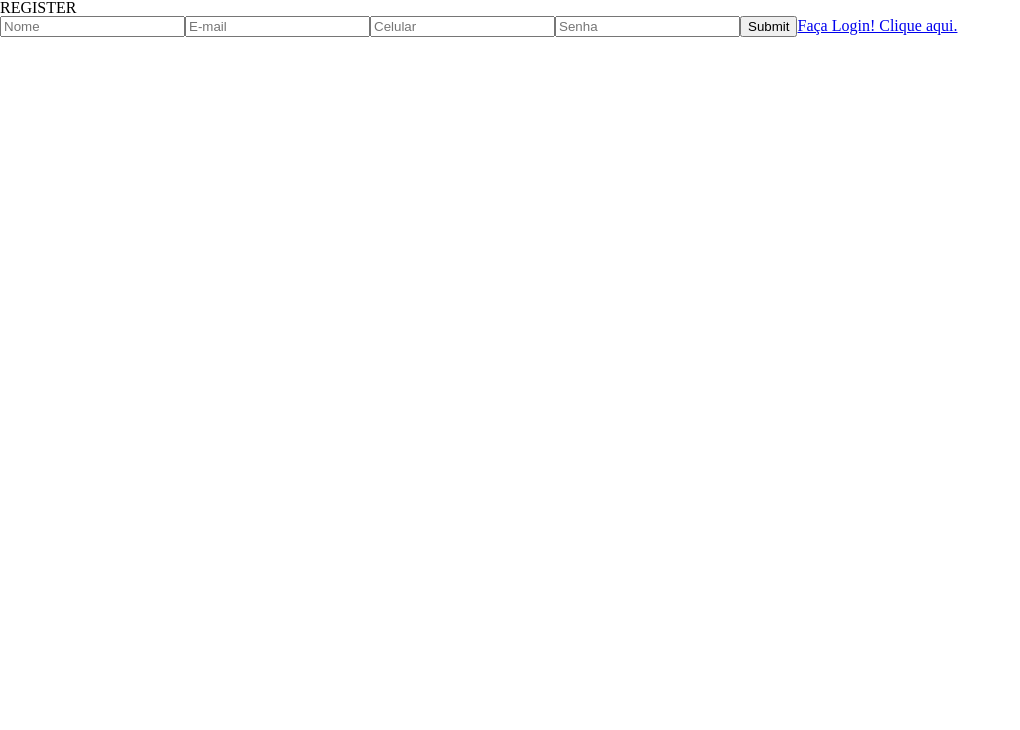
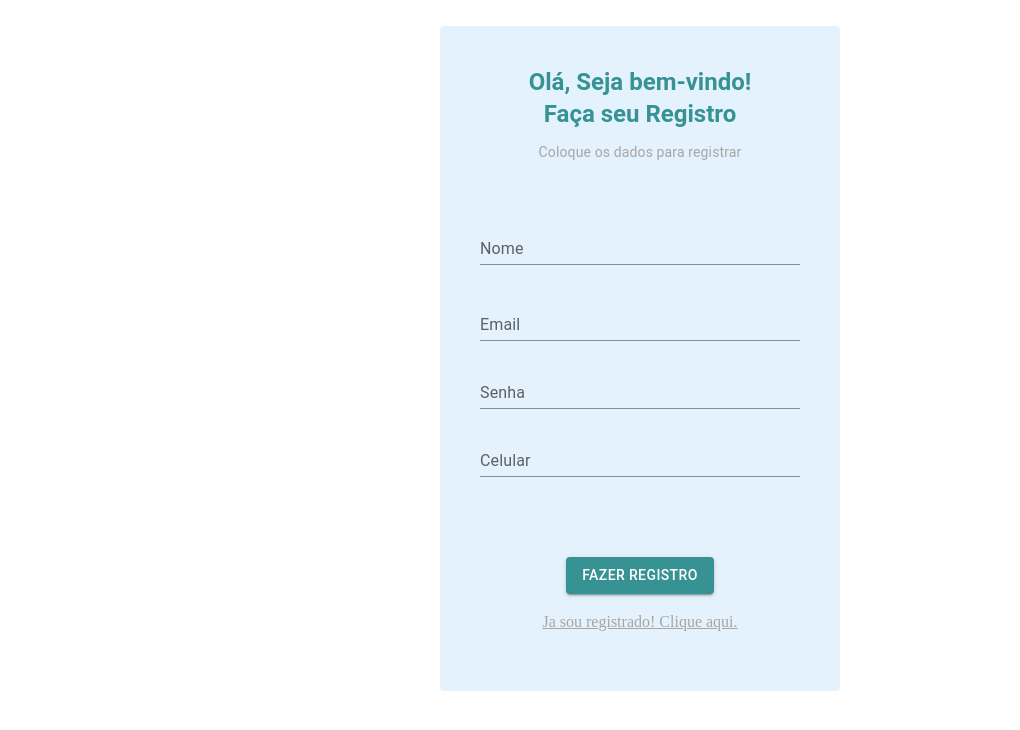
Before and after one commit to barcellos96/kenzie-front-end, a React (Create React App) app: page /register in a window 1280 px wide. Shown: the top 730 px of the page, without its empty margins (0-1020 px from the left). Built offline with nearby package versions, Linux system fonts and the light colour scheme; no server answers.

Commit message:
update: styled MUI login and register

```diff
--- a/src/components/modalUpdateUser/index.tsx
+++ b/src/components/modalUpdateUser/index.tsx
@@ -25,7 +25,7 @@ const ModalUpdateUser = () => {
 
   return (
     <>
-      <h1>MODAL NEW CONTACT</h1>
+      <h1>MODAL UPDATE USER</h1>
       <form onSubmit={handleSubmit(onSubmitFunction)}>
         <input {...register("name")} placeholder="Nome" />
         <input {...register("email")} type="email" placeholder="E-mail" />
--- a/src/pages/Dashboard/index.tsx
+++ b/src/pages/Dashboard/index.tsx
@@ -24,6 +24,16 @@ const Dashboard = () => {
     DeleteUserSelf(idUser);
   };
 
+  const handleOpenUpdateUserModal = () => {
+    setModalNewContact(false);
+    setModalUpdateUser(true);
+  };
+
+  const handleOpenNewContact = () => {
+    setModalNewContact(true);
+    setModalUpdateUser(false);
+  };
+
   if (!localStorage.getItem("token")) {
     return <Login />;
   }
@@ -32,12 +42,8 @@ const Dashboard = () => {
     <>
       <header>
         <span>DASHBOARD</span>
-        <button onClick={() => setModalNewContact(true)}>
-          adicionar contato
-        </button>
-        <button onClick={() => setModalUpdateUser(true)}>
-          atualizar conta
-        </button>
+        <button onClick={handleOpenNewContact}>adicionar contato</button>
+        <button onClick={handleOpenUpdateUserModal}>atualizar conta</button>
         <button onClick={handleDeleteUser}>deletar conta</button>
         <button onClick={handleLogout}>sair</button>
 
--- a/src/pages/Login/index.tsx
+++ b/src/pages/Login/index.tsx
@@ -37,24 +37,16 @@ const Login = () => {
     <Box
       sx={{
         display: "flex",
-        alignItems: "center",
-        justifyContent: "center",
-        width: "100%",
-        bgcolor: "#FFF",
-        height: "100vh",
-      }}
-    >
-      <Box
-        sx={{
-          display: "flex",
         flexDirection: "column",
         alignItems: "Center",
         width: "400px",
         bgcolor: "#e3f2fd",
         borderRadius: "1ch",
-          height: "70vh",
-          minHeight: "550px",
-          maxHeight: "650px",
+        margin: "0 auto",
+        marginTop: "10%",
+        height: "50%",
+
+        minHeight: "480px",
       }}
     >
       <Typography
@@ -76,7 +68,6 @@ const Login = () => {
           fontSize: "14px",
           fontWeight: "regular",
           marginTop: "10px",
-            marginBottom: "60px",
           color: "#a6a6a6",
         }}
       >
@@ -124,7 +115,7 @@ const Login = () => {
             type="password"
             sx={{
               width: "100%",
-                marginBottom: "80px",
+              marginBottom: "20px",
             }}
             {...register("password")}
           />
@@ -148,6 +139,7 @@ const Login = () => {
             variant="contained"
             sx={{
               bgcolor: "#369293",
+              marginTop: "60px",
               marginBottom: "20px",
               "&:hover": {
                 bgcolor: "#369293",
@@ -159,10 +151,24 @@ const Login = () => {
           >
             Fazer Login
           </Button>
-            <a href="/register">Registre-se! Clique aqui.</a>
+
+          <Box
+            component="a"
+            role="alert"
+            href="/register"
+            sx={{
+              display: "flex",
+              alignItems: "center",
+              justifyContent: "center",
+              color: "#a6a6a6",
+              width: "100%",
+              paddingBottom: 2,
+            }}
+          >
+            Registre-se! Clique aqui.
+          </Box>
         </Box>
       </form>
-      </Box>
     </Box>
   );
 };
--- a/src/pages/Register/index.tsx
+++ b/src/pages/Register/index.tsx
@@ -3,6 +3,8 @@ import { yupResolver } from "@hookform/resolvers/yup";
 import { useForm } from "react-hook-form";
 import { useContext } from "react";
 import { RegisterContext, TCreateUser } from "../../providers/Register";
+import Dashboard from "../Dashboard";
+import { Box, Typography, TextField, Button } from "@mui/material";
 
 const Register = () => {
   const { Register } = useContext(RegisterContext);
@@ -24,35 +26,203 @@ const Register = () => {
     Register(data);
   };
 
-  //   if (localStorage.getItem("token")) {
-  //     return <DashboardPage />;
-  //   }
+  if (localStorage.getItem("token")) {
+    return <Dashboard />;
+  }
+
+  const formStyle = {
+    margin: "30px 0",
+    padding: "15px",
+  };
 
   return (
-    <>
-      <h1>REGISTER</h1>
-      <form onSubmit={handleSubmit(onSubmitFunction)}>
-        <input {...register("name")} placeholder="Nome" />
+    <Box
+      sx={{
+        display: "flex",
+        flexDirection: "column",
+        margin: "0 auto",
+        marginTop: "2%",
+        alignItems: "Center",
+        minHeight: "620px",
+        height: "70%",
+        width: "400px",
+        bgcolor: "#e3f2fd",
+        borderRadius: "4px",
+      }}
+    >
+      <Typography
+        variant="h5"
+        sx={{
+          display: "flex",
+          flexDirection: "column",
+          alignItems: "center",
+          fontWeight: "bold",
+          marginTop: "40px",
+          color: "#369293",
+        }}
+      >
+        Olá, Seja bem-vindo! <p>Faça seu Registro</p>
+      </Typography>
+      <Typography
+        variant="subtitle1"
+        sx={{
+          fontSize: "14px",
+          fontWeight: "regular",
+          marginTop: "10px",
+          color: "#a6a6a6",
+        }}
+      >
+        Coloque os dados para registrar
+      </Typography>
+      <form style={formStyle}>
+        <Box
+          sx={{
+            display: "flex",
+            alignItems: "center",
+            flexDirection: "column",
+            width: "40ch",
+          }}
+        >
+          <TextField
+            id="name-id"
+            label="Nome"
+            variant="standard"
+            sx={{
+              m: 1,
+              width: "100%",
+              marginBottom: "20px",
+            }}
+            {...register("name")}
+          />
           {errors.name && errors.name.type === "required" && (
-          <span>campo obrigatório</span>
+            <Box
+              component="p"
+              role="alert"
+              sx={{
+                display: "flex",
+                color: "red",
+                width: "100%",
+                marginTop: "-12px",
+                paddingBottom: 2,
+              }}
+            >
+              Campo obrigatório
+            </Box>
           )}
-        <input {...register("email")} type="email" placeholder="E-mail" />
+          <TextField
+            id="email-id"
+            label="Email"
+            variant="standard"
+            sx={{
+              m: 1,
+              width: "100%",
+              marginBottom: "20px",
+            }}
+            {...register("email")}
+          />
           {errors.email && errors.email.type === "required" && (
-          <span>campo obrigatório</span>
+            <Box
+              component="p"
+              role="alert"
+              sx={{
+                display: "flex",
+                color: "red",
+                width: "100%",
+                marginTop: "-12px",
+                paddingBottom: 2,
+              }}
+            >
+              Campo obrigatório
+            </Box>
           )}
-        <input {...register("phone")} placeholder="Celular" />
-        {errors.phone && errors.phone.type === "required" && (
-          <span>campo obrigatório</span>
-        )}
-        <input {...register("password")} type="password" placeholder="Senha" />
+          <TextField
+            id="password-id"
+            label="Senha"
+            variant="standard"
+            type="password"
+            sx={{
+              width: "100%",
+              marginBottom: "20px",
+            }}
+            {...register("password")}
+          />
           {errors.password && errors.password.type === "required" && (
-          <span>campo obrigatório</span>
+            <Box
+              component="p"
+              role="alert"
+              sx={{
+                display: "flex",
+                color: "red",
+                width: "100%",
+                marginTop: "-12px",
+                paddingBottom: 2,
+              }}
+            >
+              Campo obrigatório
+            </Box>
           )}
 
-        <input type="submit" />
-        <a href="/">Faça Login! Clique aqui.</a>
+          <TextField
+            id="senha-id"
+            label="Celular"
+            variant="standard"
+            sx={{
+              width: "100%",
+              marginBottom: "20px",
+            }}
+            {...register("phone")}
+          />
+          {errors.phone && errors.phone.type === "required" && (
+            <Box
+              component="p"
+              role="alert"
+              sx={{
+                display: "flex",
+                color: "red",
+                width: "100%",
+                marginTop: "-12px",
+                paddingBottom: 2,
+              }}
+            >
+              Campo obrigatório
+            </Box>
+          )}
+
+          <Button
+            variant="contained"
+            sx={{
+              bgcolor: "#369293",
+              marginTop: "60px",
+              marginBottom: "20px",
+              "&:hover": {
+                bgcolor: "#369293",
+                opacity: 0.9,
+              },
+            }}
+            type="submit"
+            onClick={handleSubmit(onSubmitFunction)}
+          >
+            Fazer Registro
+          </Button>
+
+          <Box
+            component="a"
+            role="alert"
+            href="/"
+            sx={{
+              display: "flex",
+              alignItems: "center",
+              justifyContent: "center",
+              color: "#a6a6a6",
+              width: "100%",
+              paddingBottom: 2,
+            }}
+          >
+            Ja sou registrado! Clique aqui.
+          </Box>
+        </Box>
       </form>
-    </>
+    </Box>
   );
 };
 
```
Lines whose indentation alone changed are shown as unchanged.
